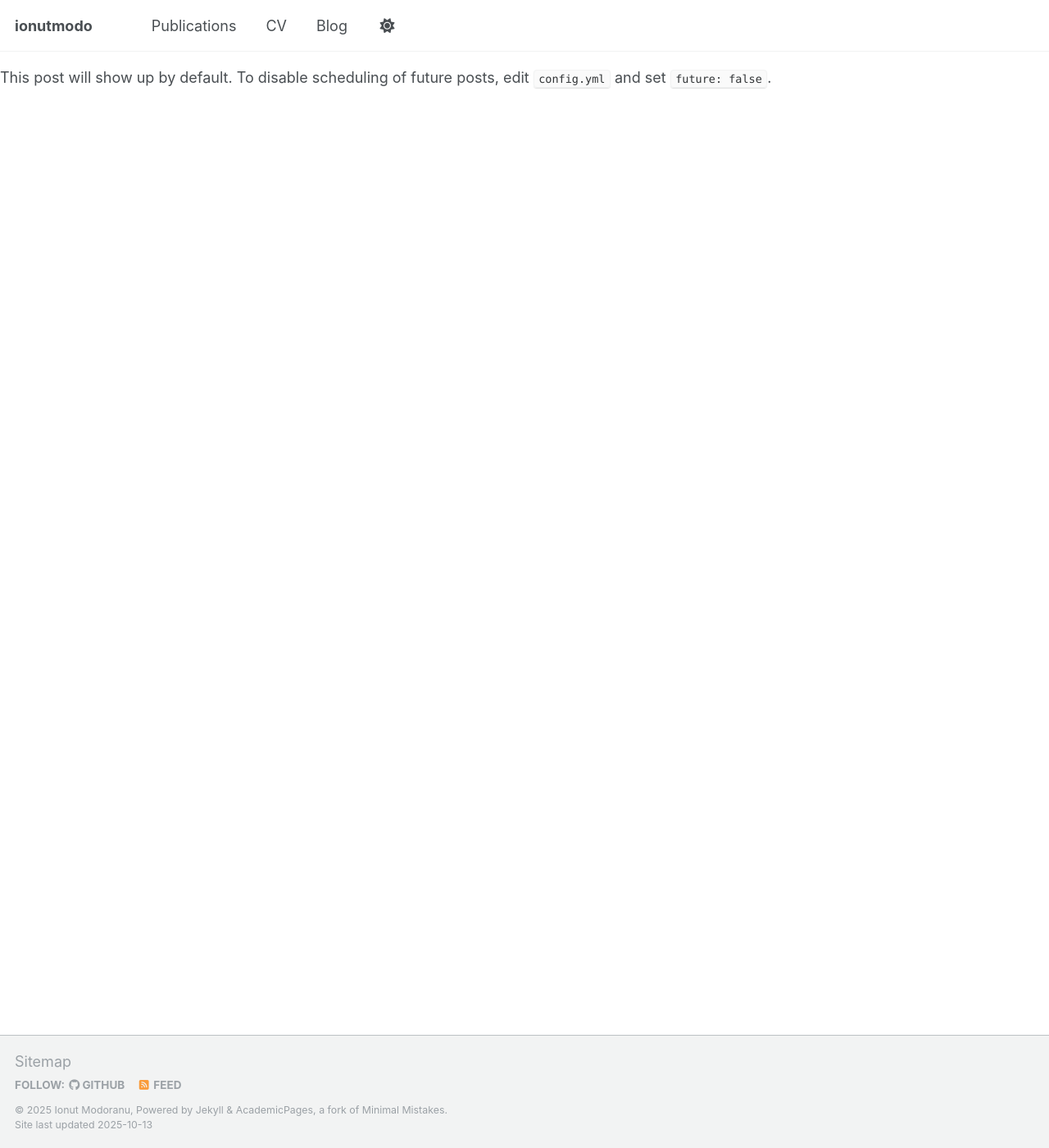
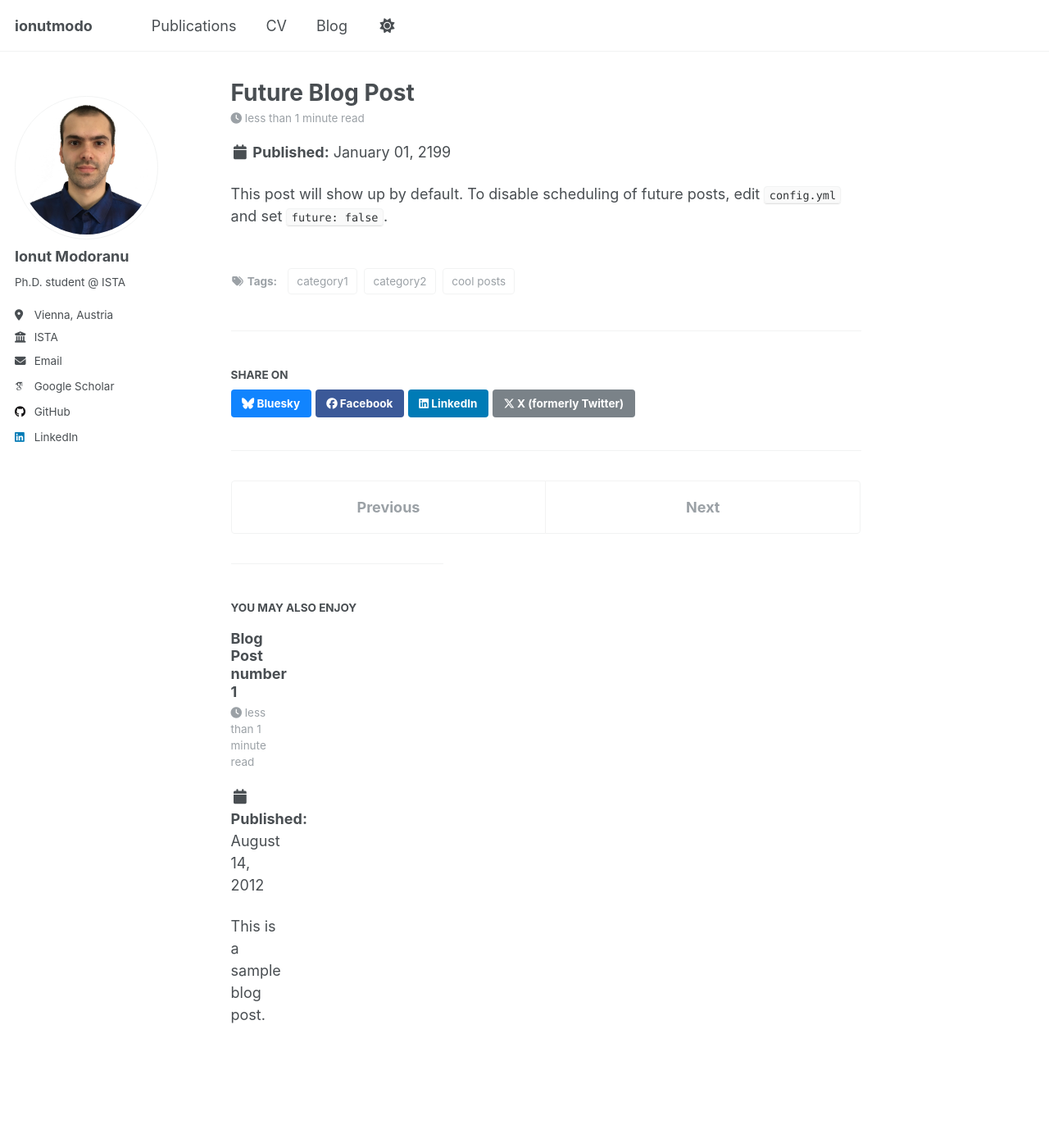
Before and after one commit to ionutmodo/ionutmodo.github.io, a Jekyll site: the page built from _posts/2199-01-01-future-post.md, in a window 1280 px wide and 1400 px high. Shown: the whole window at 82% size. Built offline with Jekyll 4.4.1, drawn with Linux system fonts in a browser that asks for light colours; some web fonts are replaced; our own code applies the rules of GitHub Pages for plain Markdown files; part of the change alters nothing that is shown.

Commit message:
try using layout: single for post

```diff
--- a/_config.yml
+++ b/_config.yml
@@ -232,16 +232,16 @@ collections:
 # These settings control how pages and collections are included in the site
 defaults:
     # _posts
-#    - scope:
-#          path: ""
-#          type: posts
-#      values:
-#          layout: single # should be "post"
-#          author_profile: true
-#          read_time: true
-#          comments: true
-#          share: true
-#          related: true
+    - scope:
+          path: ""
+          type: posts
+      values:
+          layout: single
+          author_profile: true
+          read_time: true
+          comments: true
+          share: true
+          related: true
     # _pages
     - scope:
           path: ""
--- a/_posts/2012-08-14-blog-post-1.md
+++ b/_posts/2012-08-14-blog-post-1.md
@@ -1,5 +1,5 @@
 ---
-layout: post
+layout: single
 title: 'Blog Post number 1'
 date: 2012-08-14
 tags:
```
